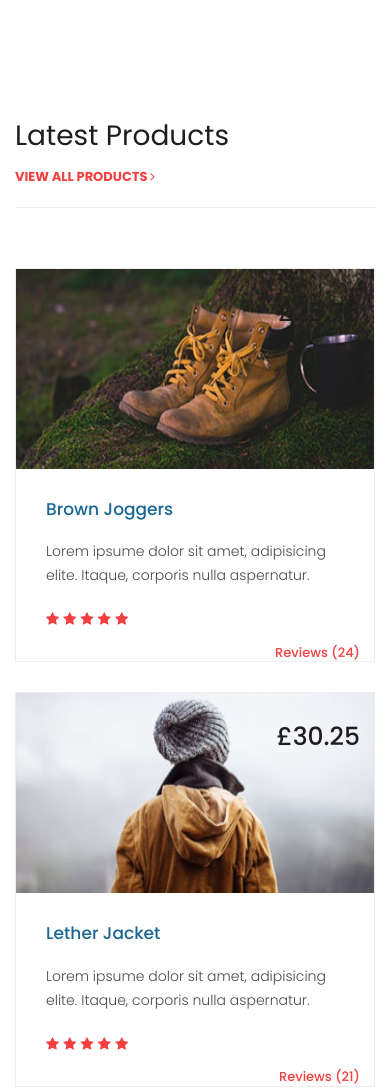
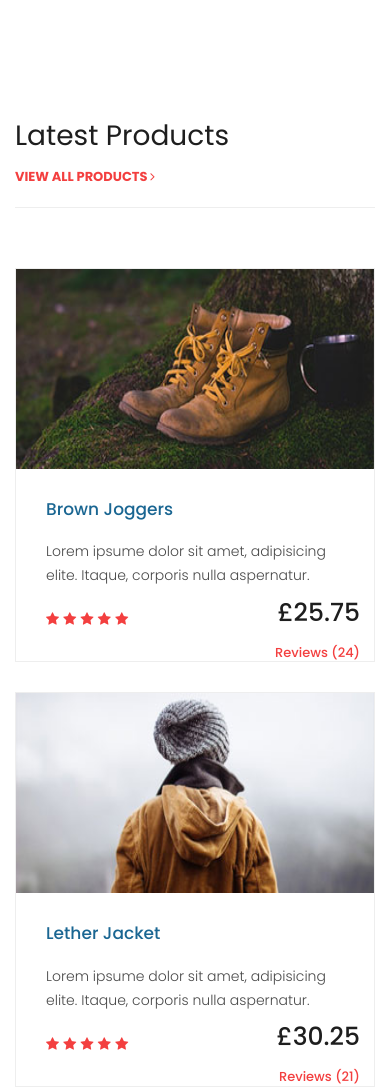
Before and after one commit to sohaibmughall/Mancunian-Group, a plain HTML site: page index.html in a window 390 px wide. Shown: the part 1832-2922 px from the top of the page. Drawn offline with Linux system fonts and the light colour scheme.

Commit message:
Responsive price

```diff
--- a/assets/css/templatemo-sixteen.css
+++ b/assets/css/templatemo-sixteen.css
@@ -1063,7 +1063,7 @@ ul {
     }
     .product-item .down-content h6 {
         position: absolute!important;
-        top: 30px!important;
+        top: 330px!important;
         right: 30px!important;
     }
     .product-item .down-content span {
```
